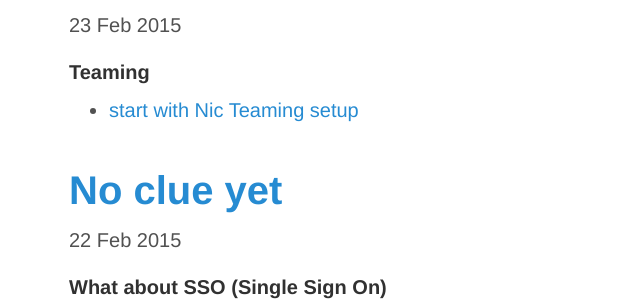
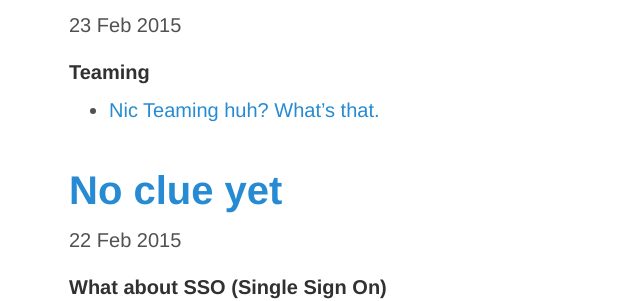
Before and after one commit to boonchu/boonchu.github.io, a Jekyll site: the page built from index.html, in a window 1280 px wide. Shown: the part 223-524 px from the top of the page, without its empty margins (221-861 px from the left). Built offline with Jekyll 4.4.1, drawn with Linux system fonts in a browser that asks for light colours.

Commit message:
Update 2015-02-23-teaming.md

```diff
--- a/_posts/2015-02-23-teaming.md
+++ b/_posts/2015-02-23-teaming.md
@@ -1,2 +1,2 @@
 ###### Teaming
-* [start with Nic Teaming setup](https://github.com/boonchu/opslab/blob/master/daily_linux/Case6.md)
+* [Nic Teaming huh? What's that.](https://github.com/boonchu/opslab/blob/master/daily_linux/Case6.md)
```
